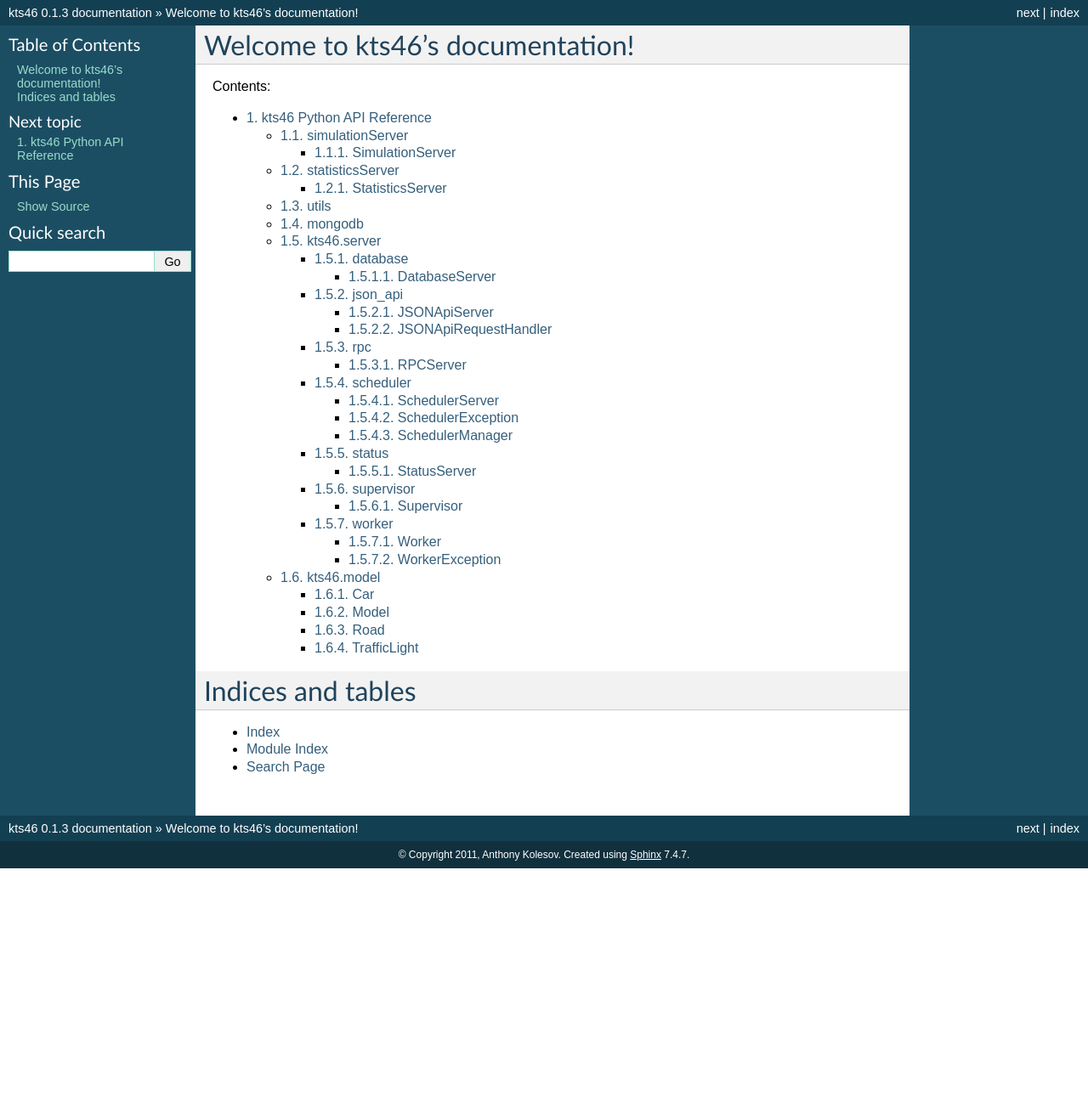
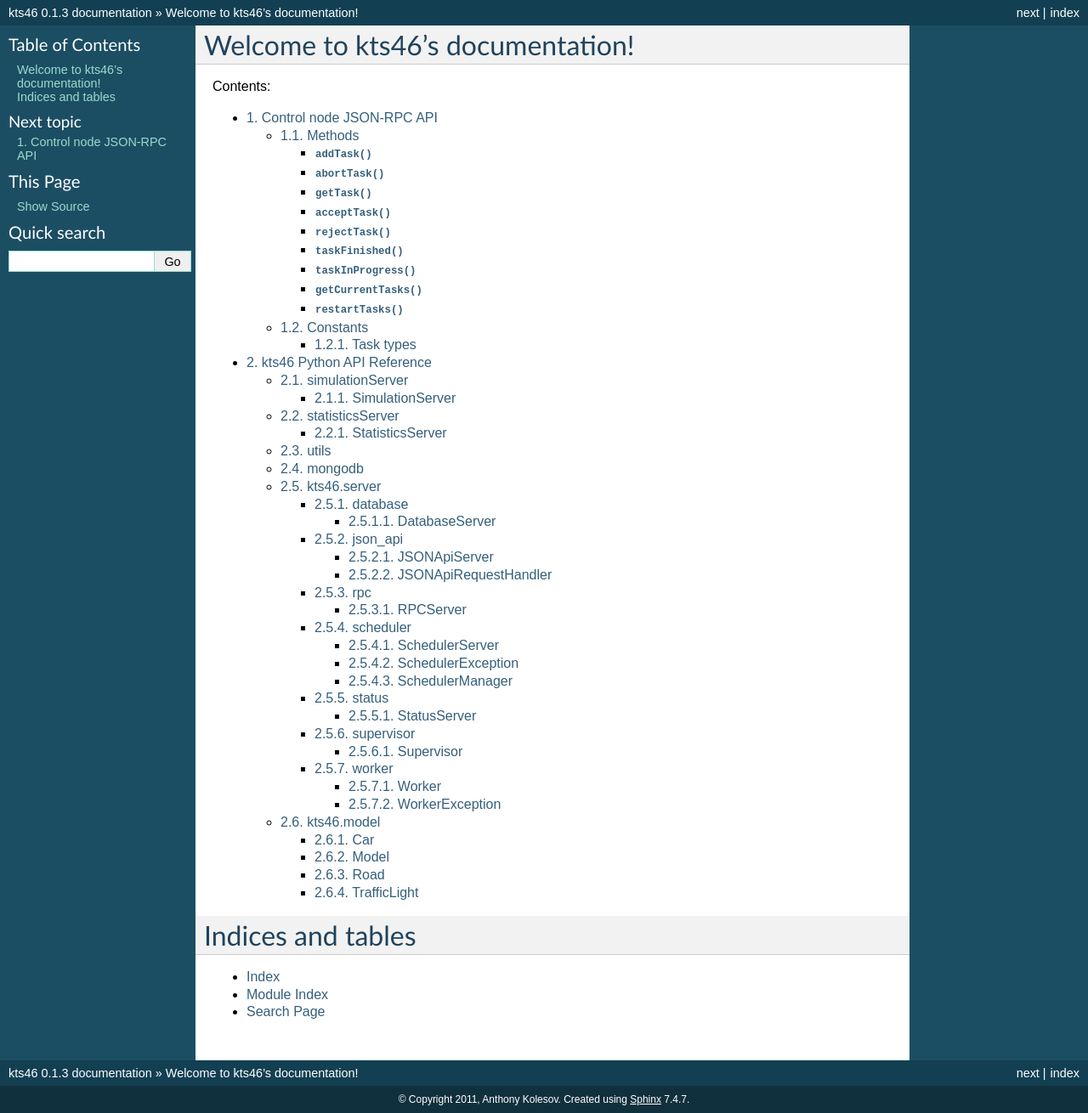
Before and after one commit to anthony-kolesov/kts46, a Sphinx documentation site: the page built from doc/source/index.rst, in a window 1280 px wide. Shown: the whole page at 85% size. Built offline with Sphinx 7.4.7, drawn with Linux system fonts in a browser that asks for light colours; before the commit the page ends 1022 px from its top, so only the background shows below that; some of the changed lines change nothing that is shown.

Commit message:
Developing documentation for new scheduler API.

```diff
--- /dev/null
+++ b/doc/source/ControlNode.rst
@@ -0,0 +1,122 @@
+*************************
+Control node JSON-RPC API
+*************************
+
+Here is a description of API of control node based on node.js. This API replace
+first version of scheduler API described `here <http://code.google.com/p/kts46/wiki/SchedulerAPI>`_.
+
+.. note::
+    `JSON-RPC v1.0 <http://json-rpc.org/wiki/specification>`_ is used.
+
+.. note ::
+    Also please note that if documentation says that "function throws exception
+    DuplicateTask", than actually that means that content of reponse
+    ``error.type`` field will be "DuplicateTask". If explicitly said in
+    documentation error object may contain other fields with more specific
+    description of error, mainly ``msg`` field.
+
+All method throws ``InvalidArgumentType`` error if arguments has an invalid
+type. ``error.argumentName`` will contain name of failed argument. Example
+values:
+
+* ``projectName`` - for argument itself
+* ``taskType[1]`` - if argument is array and contains object of invalid type
+* ``taskType.field`` - same as array but for dictionary.
+
+
+Methods
+=======
+
+.. js:function:: addTask(projectName, jobName[, taskType])
+
+    Adds to queue of waiting tasks new task for the specified job. Task can
+    derive several other tasks and some of them may be run simultaneously and
+    scheduler will try to do so. For example to do anything with model results
+    first simulation has to be done. Statistics types can be performed
+    independently of each other and will be scheduled as different tasks.
+
+    .. note::
+        If multiple tasks are specified and if exception will be thrown it will
+        correspond to first failed task type - other task types may have or may
+        have not errors. Also if any task type throws error than no tasks will
+        be added. That is, call of this method is atomic.
+
+    :param string projectName: Name of project to which task belongs.
+    :param string jobName: Name of job that is executed in this task.
+    :param string-or-arrayOfStrings taskType:
+        Specifies specific type of task that has to be done on job. If not
+        specified than scheduler will do all available tasks for this job
+        according to preferences. For available values see :ref:`kts46-cn-taskTypes`.
+        If array of strings is provided than all of them will be scheduled. If
+        any of specified types is unknown than nothing will be scheduled.
+        Null values are ignored. Note that statistics tasks require simulation
+        to be done. If dependencies are not done than scheduler will run them.
+    :throws DuplicateTask:
+        Explicitly specified task is already running. This can be thrown only to
+        specified types. ``taskType`` field of ``error`` object will contain
+        name of failed task type.
+    :throws AlreadyDone:
+        Explicitly specified task is alread done. ``error.taskType`` will have
+        failes taskType type.
+    :throws UnknownTaskType:
+        Specified task type is unkown to scheduler. ``error.taskType`` will
+        contain name of this unknown type.
+
+
+.. js:function:: abortTask(projectName, jobName[, taskType])
+
+    Aborts currently running tasks for specified job. If no ``taskType`` is
+    specified than all tasks will be aborted. Please note that it doesn't
+    guaranteed that tasks currently running on workers will be aborted.
+
+    :param string projectName: Name of project to which task belongs.
+    :param string jobName: Name of job for which to abort task.
+    :param string-or-arrayOfStrings taskType:
+        Specifies specific type of task to abort. Scheduler will abort all tasks
+        that depend on specified task type.
+    :returns:
+        (int) Number of directly aborted tasks. Dependent tasks doesn't count.
+        So if zero is returned there were no active tasks for this job.
+    :throws UnknownTaskType:
+        Specified task type is unkown to scheduler. ``error.taskType`` will
+        contain name of this unknown type.
+
+
+.. js:function:: getTask(workedId, taskTypes)
+
+    This method is called by workers to get tasks to run. Worker must also call
+    :js:func:`acceptTask` method before it will be finally assigned to it.
+
+    :param string workerId:
+        Unique identifier of worker. Worker can has only one tasks assigned to
+        it at a time so no any workers must have same ids.
+    :param arrayOfString taskTypes:
+        Defines which tasks types worker accepts. Please note that unlike
+        :js:func:`addTask` that is always array. Empty array isn't an error:
+        schudler will just return no task.
+    :throws UnknownTaskType:
+        Specified task type is unkown to scheduler. ``error.taskType`` will
+        contain name of this unknown type.
+
+
+.. js:function:: acceptTask(workerId)
+.. js:function:: rejectTask(workerId)
+.. js:function:: taskFinished(workerId)
+.. js:function:: taskInProgress(workerId)
+.. js:function:: getCurrentTasks()
+.. js:function:: restartTasks()
+
+
+Constants
+=========
+
+.. _kts46-cn-taskTypes:
+
+Task types
+----------
+
+* ``taskType.simulation``: ``simulation``
+* ``taskType.simulation``: ``basicStatistics``
+* ``taskType.simulation``: ``idleTimes``
+* ``taskType.simulation``: ``throghput``
+* ``taskType.simulation``: ``fullStatistics``.
--- a/doc/source/index.rst
+++ b/doc/source/index.rst
@@ -12,6 +12,7 @@ Contents:
     :maxdepth: 9
     :numbered:
 
+    ControlNode.rst
     kts46.rst
 
 Indices and tables
```
